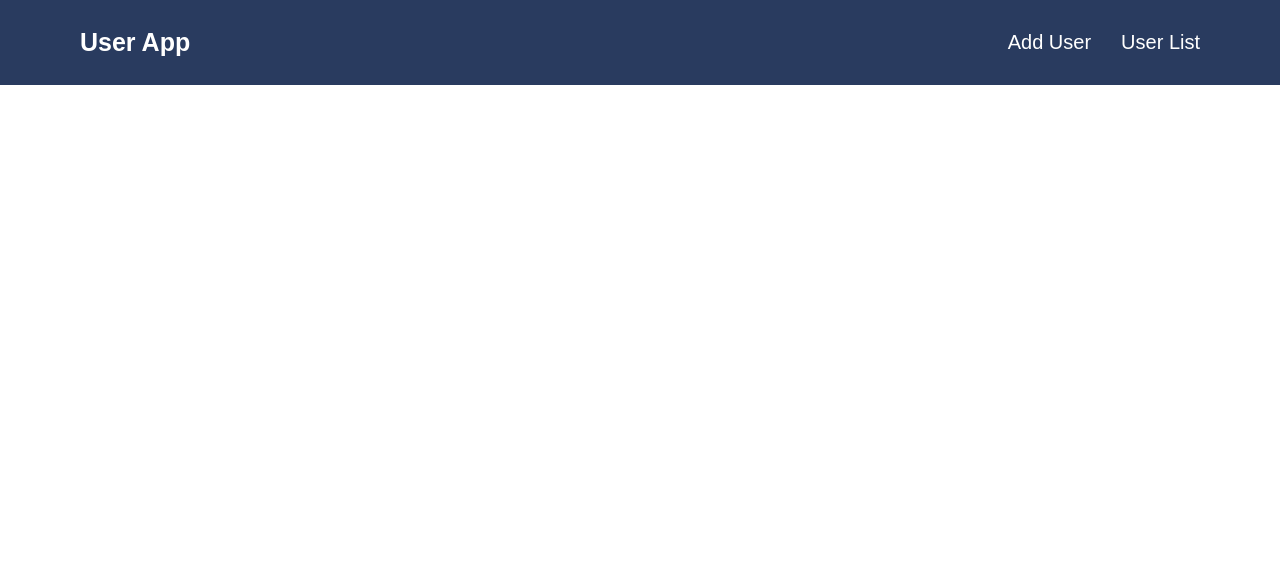
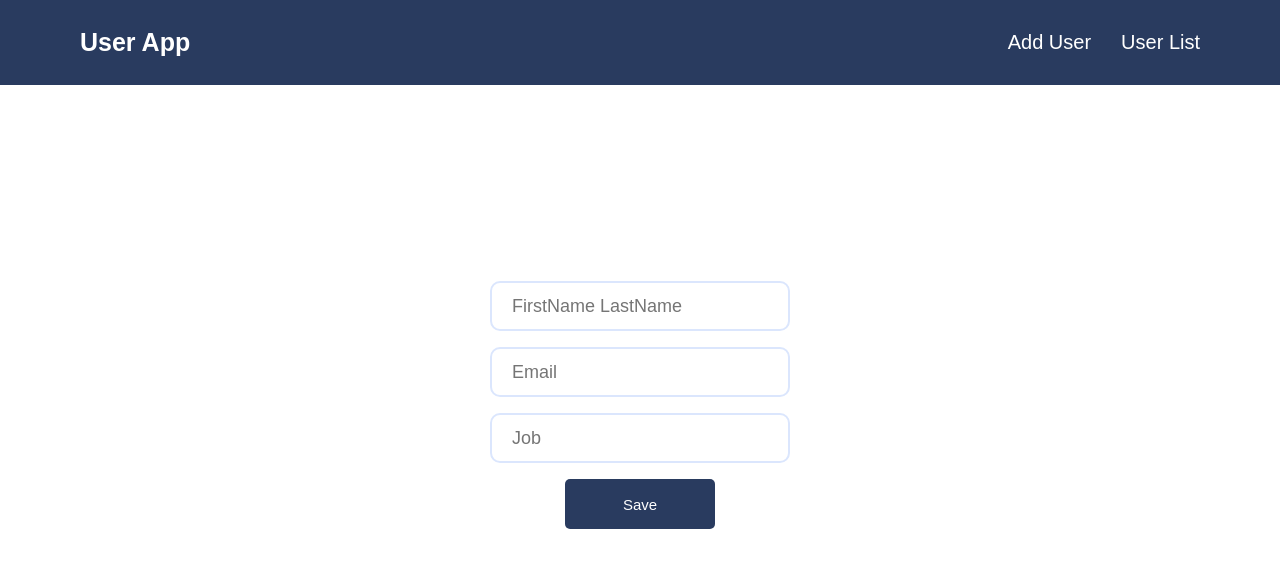
Before and after one commit to sefaekici/vue-express-crud, a Vue app in the folder client/: page /adduser in a window 1280 px wide. Shown: the top 568 px of the page. Built offline with nearby package versions, Linux system fonts and the light colour scheme.

Commit message:
Add User Style [Client]

```diff
--- a/client/src/App.vue
+++ b/client/src/App.vue
@@ -1,6 +1,7 @@
 <template>
   <div id="app">
     <app-navbar></app-navbar>
+    <app-add-user></app-add-user>
   </div>
 </template>
 
@@ -22,9 +23,11 @@
 
 <script>
 import Navbar from "./components/Navbar.vue"
+import AddUser from "./components/AddUser.vue";
 export default {
   components:{
     appNavbar:Navbar,
+    appAddUser:AddUser,
   },
 }
 </script>
--- /dev/null
+++ b/client/src/components/AddUser.vue
@@ -0,0 +1,51 @@
+<template>
+    <div class="add-user">
+        <input type="text" placeholder="FirstName LastName">
+        <input type="email" placeholder="Email">
+        <input type="text" placeholder="Job">
+        <button>Save</button>
+    </div>
+</template>
+
+
+
+
+<style lang="scss">
+    .add-user{
+        width: 500px;
+        height: 80vh;
+        display: flex;
+        flex-direction: column;
+        align-items: center;
+        justify-content: center;
+        input{
+            width: 300px;
+            height: 50px;
+            padding: 0 20px;
+            margin-bottom: 1rem;
+            border-radius: 10px;
+            outline: none;
+            font-size: 18px;
+            border: 2px solid  #DBE6FD;
+            transition: border .8s;
+            &:focus{
+                border-color: #293B5F;
+            }
+        }
+        button{
+            width: 150px;
+            height: 50px;
+            font-size: 15px;
+            border: none;
+            cursor: pointer;
+            background: #293B5F;
+            color: #fff;
+            border-radius: 5px;
+            transition:background .5s ,color .5s;
+            &:hover{
+                background: #DBE6FD;
+                color: #293B5F;
+            }
+        }
+    }
+</style>
```
Also changed, not shown: client/src/components/UserList.vue (added).
